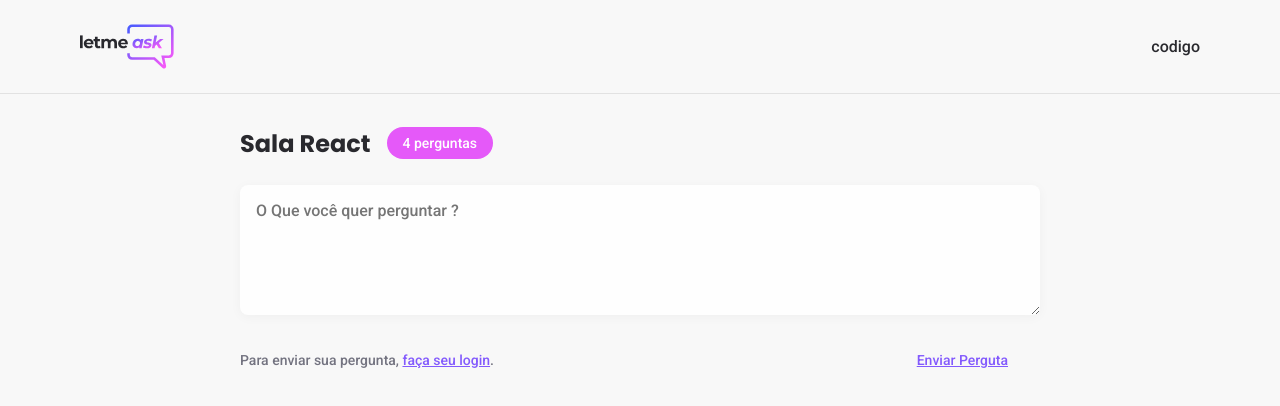
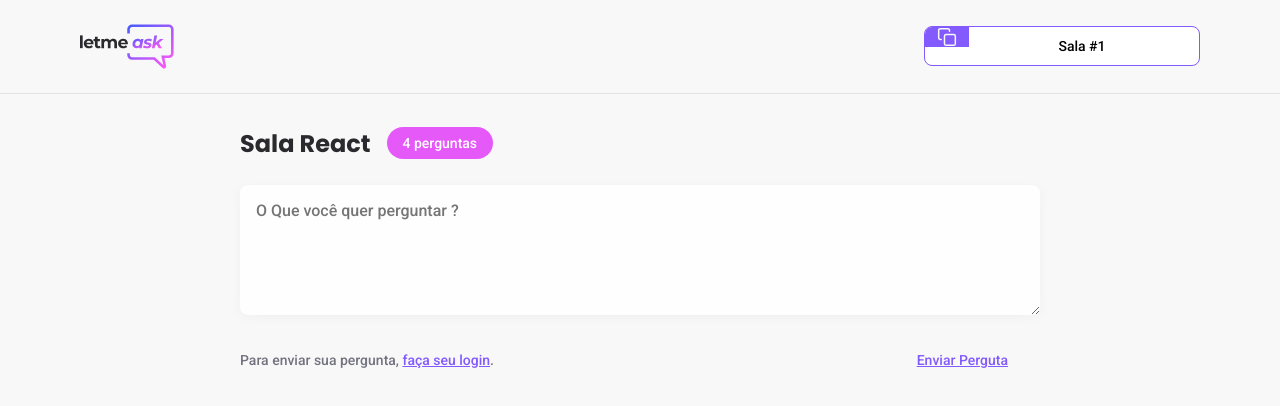
Before and after one commit to marcelo-rebello1982/NodeJS, a React (Create React App) app: page /rooms/1 in a window 1280 px wide. Shown: the top 406 px of the page. Built offline with nearby package versions, Linux system fonts and the light colour scheme; no server answers.

Commit message:
chore: alteração css classe Room

```diff
--- /dev/null
+++ b/src/components/RoomCode.tsx
@@ -0,0 +1,23 @@
+import copyImg from '../assets/images/copy.svg';
+import '../styles/room-code.scss';
+
+type RoomCodeProps = {
+    code: string;
+}
+
+
+export function RoomCode(props: RoomCodeProps) {
+
+    function copyRoomCodeToClipboard() {
+        navigator.clipboard.writeText(props.code)
+    }
+
+
+    return(
+    <button className="room-code" onClick={copyRoomCodeToClipboard}>
+       <div>
+         <img src={copyImg} alt="Copy room code"/>
+      </div>
+         <span>Sala #{props.code}</span>
+    </button>)
+}
--- a/src/pages/Room.tsx
+++ b/src/pages/Room.tsx
@@ -1,9 +1,18 @@
+import {useParams } from 'react-router-dom';
 import logoImg from '../assets/images/logo.svg';
 import { Button } from '../components/Button';
+import { RoomCode } from '../components/RoomCode';
 import '../styles/room.scss'
 
 
+type RoomParams = {
+    id : string;
+}
+
+
 export function Room() {
+
+    const params = useParams<RoomParams>();
 
 
     return (
@@ -11,7 +20,7 @@
             <header>
                 <div className="content">
                     <img src={logoImg} alt="LetMeask" />
-                    <div>codigo</div>
+                  <RoomCode code={params.id}/>
                 </div>
             </header>
 
--- /dev/null
+++ b/src/styles/room-code.scss
@@ -0,0 +1,30 @@
+.room-code {
+
+    height: 40px;
+    border-radius: 8px;
+    overflow: hidden;
+
+    background: #FFF;
+    border: 1px solid #835afd;
+    cursor: pointer;
+    display: flex;
+
+    div {
+        background: #835afd;
+        padding: 0 12px;
+        display: flex;
+        justify-content: center;
+        align-items: center;
+
+    }
+
+    span {
+        display: block;
+        align-self: center;
+        flex: 1;
+        padding: 0 16px 0 12px;
+        width: 230px;
+        font-size: 14px;
+        font-weight: 500;
+    }
+}
--- a/src/styles/room.scss
+++ b/src/styles/room.scss
@@ -9,6 +9,7 @@
             display: flex;
             justify-content: space-between;
             align-items: center;
+
             >img {
                 max-height: 45px;
             }
@@ -41,7 +42,7 @@
             }
         }
 
-        form{
+        form {
             textarea {
                 width: 100%;
                 border: 0;
```
